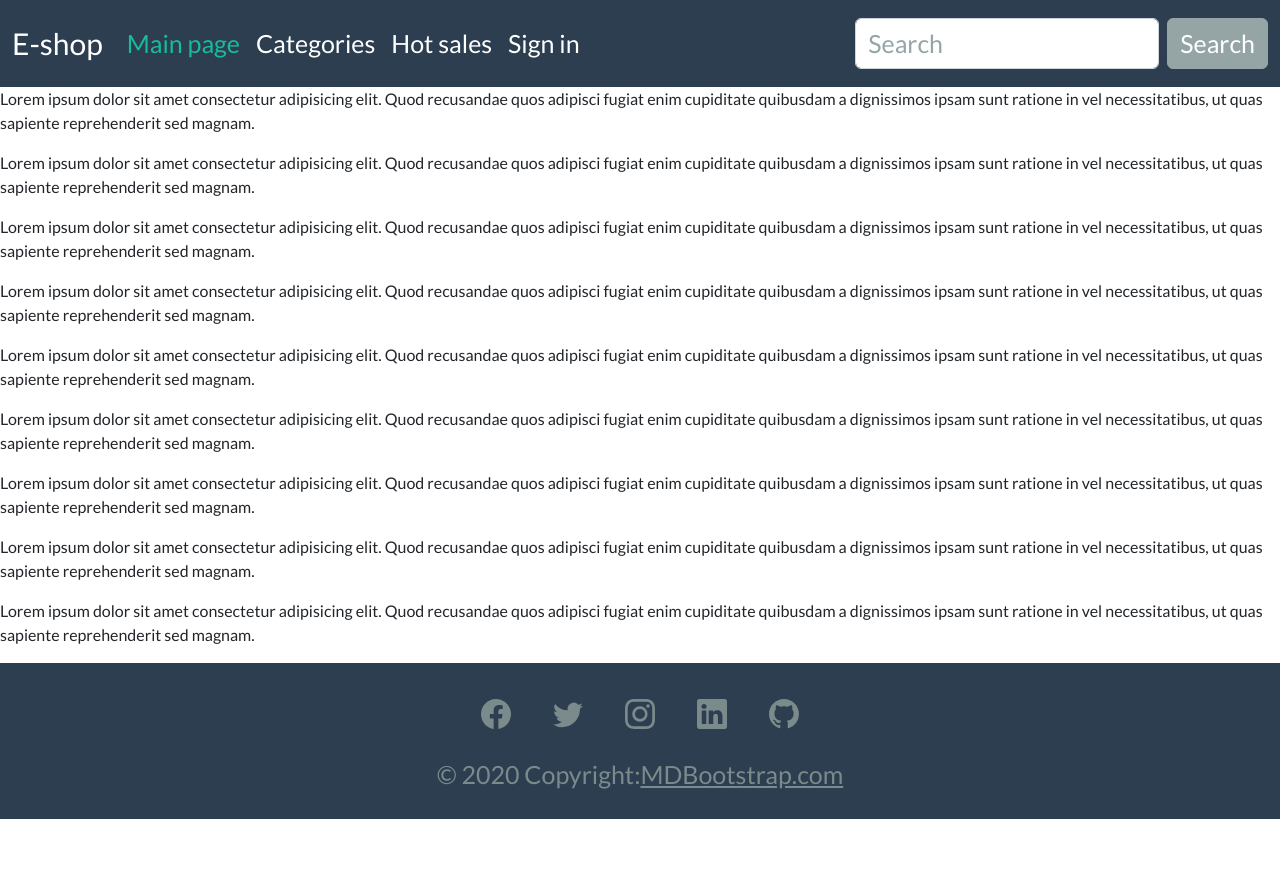
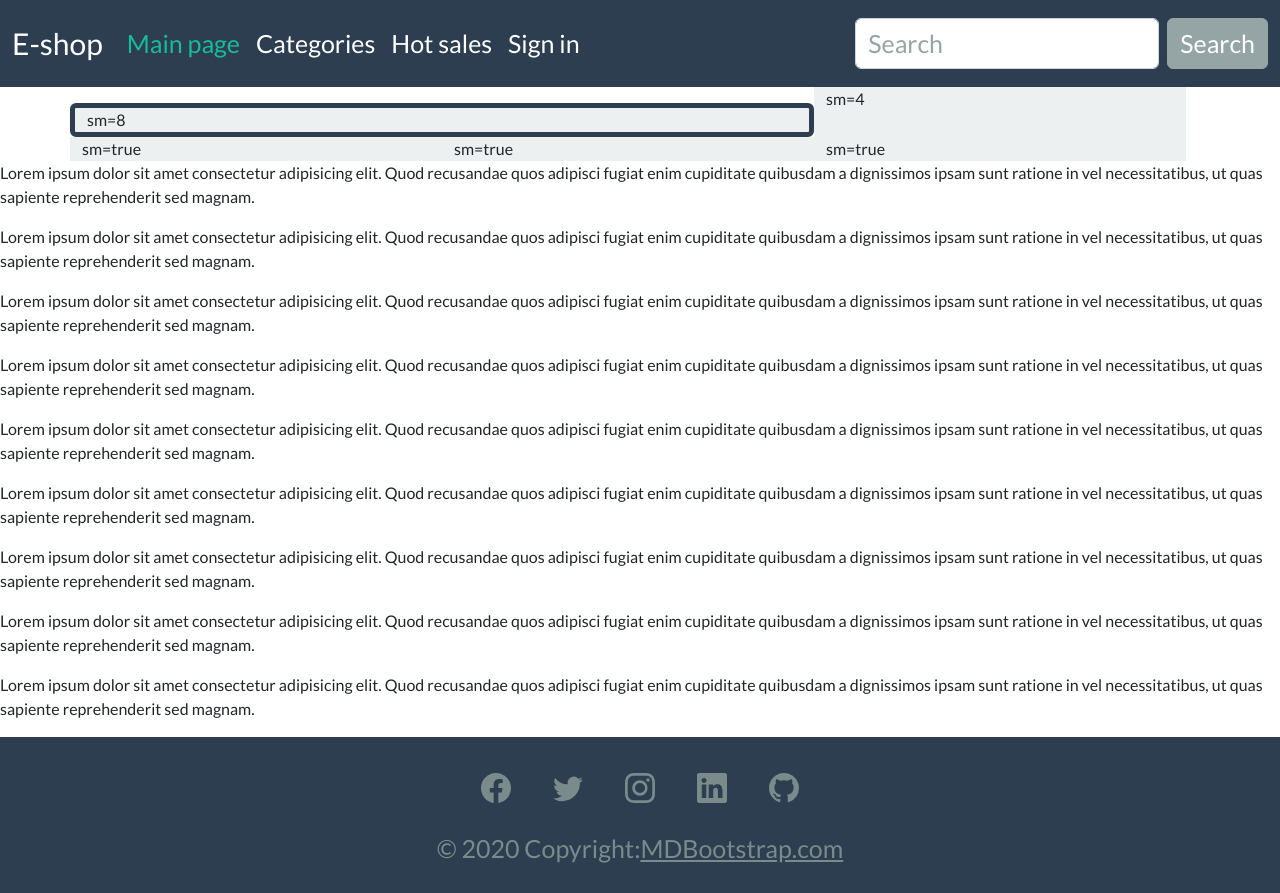
Before and after one commit to NixGiants/FrontHomework, a React (Create React App) app in the folder front-homework/: page / in a window 1280 px wide. Before the commit the page ends 819 px from the top, so only its background shows below. Built offline with nearby package versions, Linux system fonts and the light colour scheme.

Commit message:
add grid layout

```diff
--- a/front-homework/src/pages/mainPage/MainPage.jsx
+++ b/front-homework/src/pages/mainPage/MainPage.jsx
@@ -1,4 +1,6 @@
 import React from 'react';
+import {Col, Row, Container} from 'react-bootstrap'
+
 
 import './css/MainPage.css';
 import Header from '../../components/header/Header';
@@ -9,6 +11,17 @@ function MainPage() {
         <>
             <Header />
             <main>
+                <Container>
+                    <Row>
+                        <Col sm={8} className='bg-light border border-primary rounded border-5 pg-3 mt-3'>sm=8</Col>
+                        <Col sm={4} className='bg-light '>sm=4</Col>
+                    </Row>
+                    <Row>
+                        <Col sm className='bg-light '>sm=true</Col>
+                        <Col sm className='bg-light '>sm=true</Col>
+                        <Col sm className='bg-light '>sm=true</Col>
+                    </Row>
+                </Container>
                 <article>
                     <div>
                         <p>Lorem ipsum dolor sit amet consectetur adipisicing elit. Quod recusandae quos adipisci fugiat enim cupiditate quibusdam a dignissimos ipsam sunt ratione in vel necessitatibus, ut quas sapiente reprehenderit sed magnam.</p>
@@ -38,7 +51,7 @@ function MainPage() {
                     </div>
                 </article>
             </main>
-            <Footer/>
+            <Footer />
         </>
     )
 }
```
